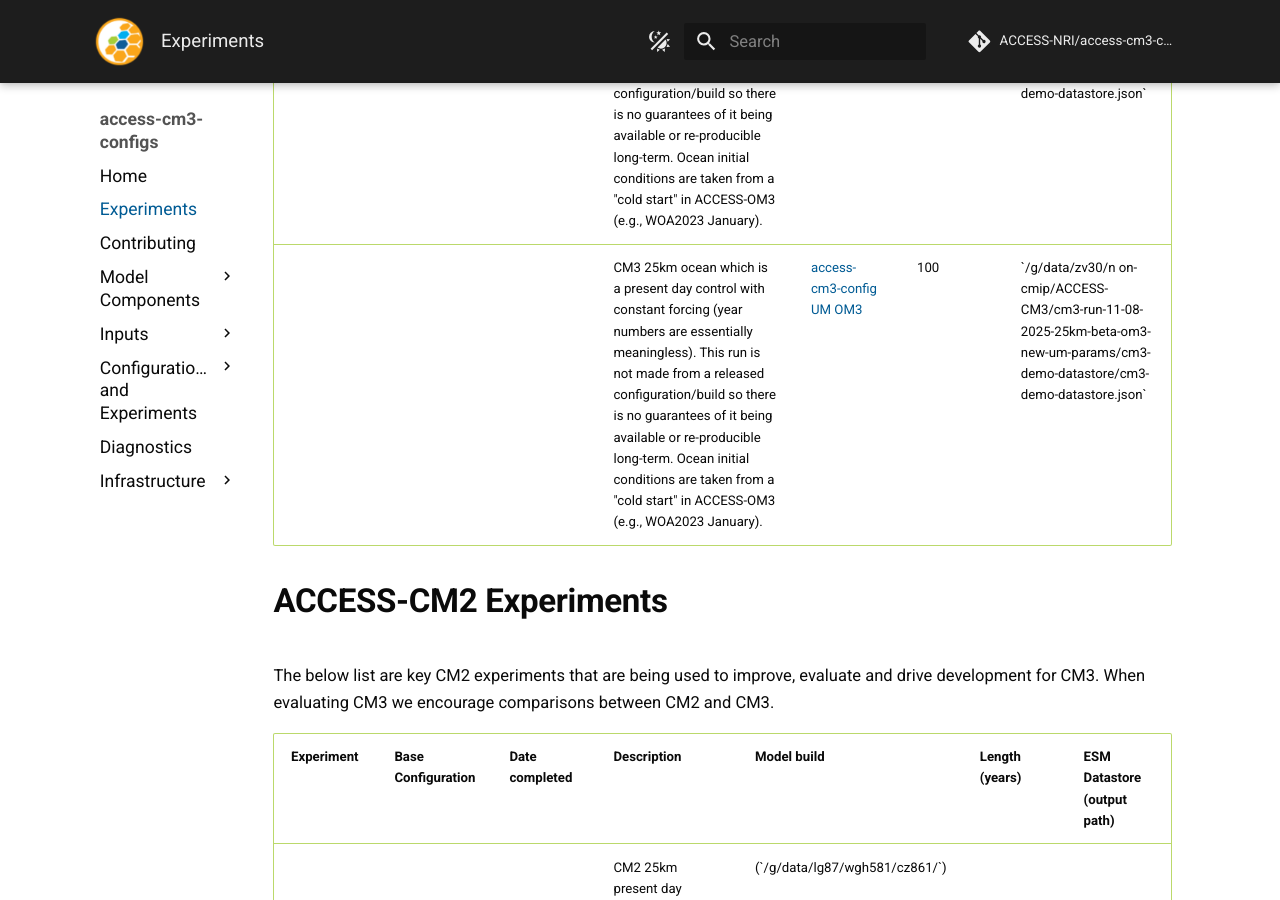
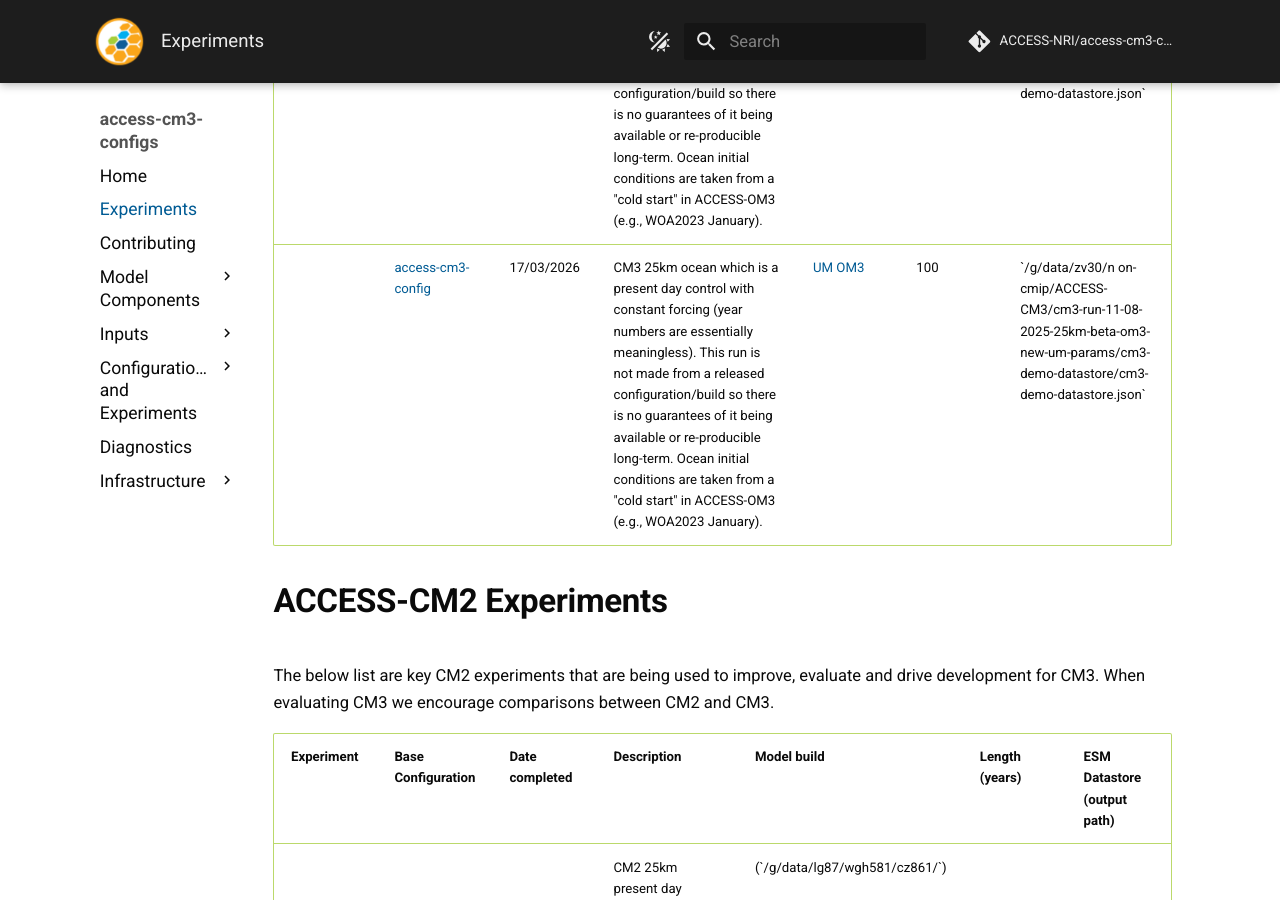
Before and after one commit to ACCESS-NRI/access-cm3-config-docs, an MkDocs documentation site: the page built from documentation/docs/pages/Experiments.md, in a window 1280 px wide and 900 px high, scrolled down 587 px. Built offline with MkDocs 1.6.1 and Material for MkDocs 9.7.7, drawn with Linux system fonts in a browser that asks for light colours; comment, search, counter and statistics services are not loaded.

Commit message:
update experiment table with config and completion date

```diff
--- a/documentation/docs/pages/Experiments.md
+++ b/documentation/docs/pages/Experiments.md
@@ -24,10 +24,10 @@ distributed and modified. Users of ACCESS-NRI models, data, tools or expert supp
  to clearly include an [acknowledgement](https://www.access-nri.org.au/resources/acknowledging-us/)
   in all publications/reports/public releases.
 
-| Experiment | Base Configuration | Date completed | Description                                                                                                                                                                                                                                                                                                                                        | Model build                                                                                                                                                                                                      | Length (years) | ESM Datastore  <br/>  (output path)                                                                                             |
-| ---------- | ------------------ | -------------- | -------------------------------------------------------------------------------------------------------------------------------------------------------------------------------------------------------------------------------------------------------------------------------------------------------------------------------------------------- |------------------------------------------------------------------------------------------------------------------------------------------------------------------------------------------------------------------|----------------|---------------------------------------------------------------------------------------------------------------------------------|
-|            |                    |                | CM3 25km ocean which is a present day control with constant forcing (year numbers are essentially meaningless). This run is not made from a released configuration/build so there is no guarantees of it being available or re-producible long-term. Ocean initial conditions are taken from a "cold start" in ACCESS-OM3 (e.g., WOA2023 January). | NA                                                                                                                                                                                                               | 50             | \`/g/data/zv30/non-cmip/ACCESS-CM3/cm3-run-11-08-2025-25km-beta-om3-new-um-params/cm3-demo-datastore/cm3-demo-datastore.json\`  |
-|            |                    |                | CM3 25km ocean which is a present day control with constant forcing (year numbers are essentially meaningless). This run is not made from a released configuration/build so there is no guarantees of it being available or re-producible long-term. Ocean initial conditions are taken from a "cold start" in ACCESS-OM3 (e.g., WOA2023 January). | [access-cm3-config](https://github.com/ACCESS-NRI/access-cm3-configs/tree/7c544cc2bfce97d28cf877b63620a6757a2aa273) [UM](https://github.com/ACCESS-NRI/UM/tree/3ed9cb65e997b4453ee362f73876db2cb6b62036) [OM3](https://github.com/ACCESS-NRI/ACCESS-OM3/tree/a5b511da9573b106c3a98dc16e3b9668bfb597f1) | 100            | \`/g/data/zv30/n on-cmip/ACCESS-CM3/cm3-run-11-08-2025-25km-beta-om3-new-um-params/cm3-demo-datastore/cm3-demo-datastore.json\` |
+| Experiment | Base Configuration | Date completed | Description                                                                                                                                                                                                                                                                                                                                        | Model build                                                                                                                                                                                                     | Length (years) | ESM Datastore  <br/>  (output path)                                                                                             |
+| ---------- | ------------------ |----------------| -------------------------------------------------------------------------------------------------------------------------------------------------------------------------------------------------------------------------------------------------------------------------------------------------------------------------------------------------- |-----------------------------------------------------------------------------------------------------------------------------------------------------------------------------------------------------------------|----------------|---------------------------------------------------------------------------------------------------------------------------------|
+|            |                    |                | CM3 25km ocean which is a present day control with constant forcing (year numbers are essentially meaningless). This run is not made from a released configuration/build so there is no guarantees of it being available or re-producible long-term. Ocean initial conditions are taken from a "cold start" in ACCESS-OM3 (e.g., WOA2023 January). | NA                                                                                                                                                                                                              | 50             | \`/g/data/zv30/non-cmip/ACCESS-CM3/cm3-run-11-08-2025-25km-beta-om3-new-um-params/cm3-demo-datastore/cm3-demo-datastore.json\`  |
+|            | [access-cm3-config](https://github.com/ACCESS-NRI/access-cm3-configs/tree/7c544cc2bfce97d28cf877b63620a6757a2aa273) | 17/03/2026     | CM3 25km ocean which is a present day control with constant forcing (year numbers are essentially meaningless). This run is not made from a released configuration/build so there is no guarantees of it being available or re-producible long-term. Ocean initial conditions are taken from a "cold start" in ACCESS-OM3 (e.g., WOA2023 January). | [UM](https://github.com/ACCESS-NRI/UM/tree/3ed9cb65e997b4453ee362f73876db2cb6b62036) [OM3](https://github.com/ACCESS-NRI/ACCESS-OM3/tree/a5b511da9573b106c3a98dc16e3b9668bfb597f1) | 100            | \`/g/data/zv30/n on-cmip/ACCESS-CM3/cm3-run-11-08-2025-25km-beta-om3-new-um-params/cm3-demo-datastore/cm3-demo-datastore.json\` |
 
 # ACCESS-CM2 Experiments
 
```
